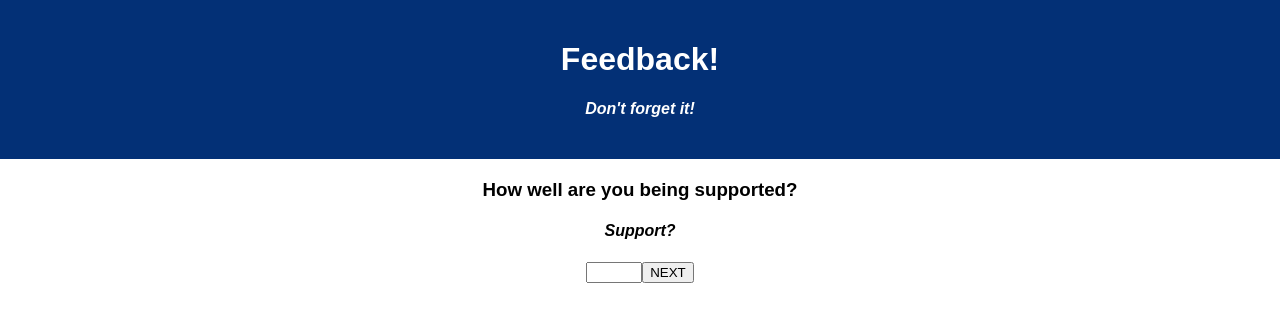
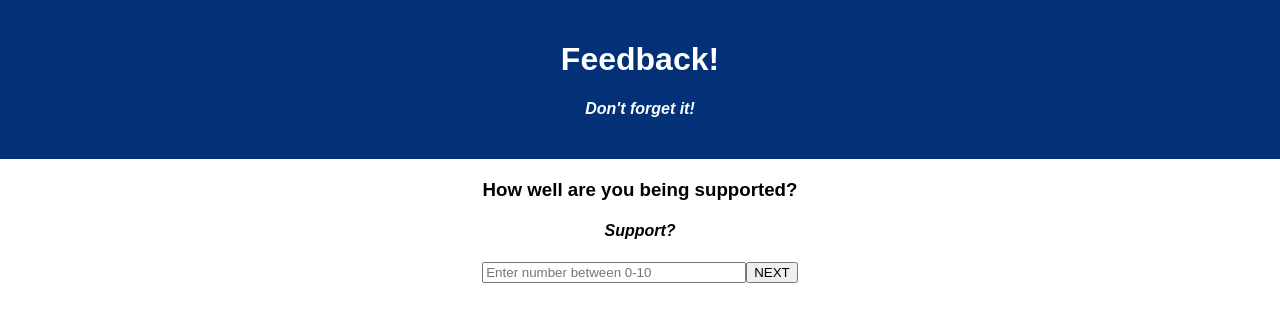
Before and after one commit to FouziH/weekend-redux-feedback-loop, a React (Create React App) app: page /support in a window 1280 px wide. Shown: the top 322 px of the page. Built offline with nearby package versions, Linux system fonts and the light colour scheme.

Commit message:
Added small palceholders details to each of my components

```diff
--- a/src/components/App/App.css
+++ b/src/components/App/App.css
@@ -21,3 +21,6 @@
 h4 {
   font-style: italic;
 }
+input{
+  width: 20%;
+}
--- a/src/components/Comments/Comments.jsx
+++ b/src/components/Comments/Comments.jsx
@@ -10,8 +10,8 @@ function  Comments () {
   return(
      <>
        <h1>Any comments you want to leave?</h1>
-       <h4>comments</h4>
-       <input type="text" />
+       <h4>comments?</h4>
+       <input type="text" placeholder="Enter your comments"/>
        <button onClick={onNextButton}>NEXT</button>
      </>
   )
--- a/src/components/Supported/Supported.jsx
+++ b/src/components/Supported/Supported.jsx
@@ -10,7 +10,7 @@ const onNextButton = () => {
       <>
         <h3>How well are you being supported?</h3>
         <h4>Support?</h4>
-        <input type="number" min="0" max="10" />
+        <input type="number" min="0" max="10" placeholder="Enter number between 0-10"/>
         <button onClick={onNextButton}>NEXT</button>
       </>
     );
--- a/src/components/Understanding/Understanding.jsx
+++ b/src/components/Understanding/Understanding.jsx
@@ -10,7 +10,7 @@ const onNextButton = () => {
       <>
         <h3>How well are you understanding the content?</h3>
         <h4>Understanding?</h4>
-        <input type="number" min="0" max="10"/>
+        <input type="number" min="0" max="10" placeholder="Enter number between 0-10"/>
         <button onClick={onNextButton}>NEXT</button>
       </>
     );
```
Also changed, not shown: ToDo.txt.
